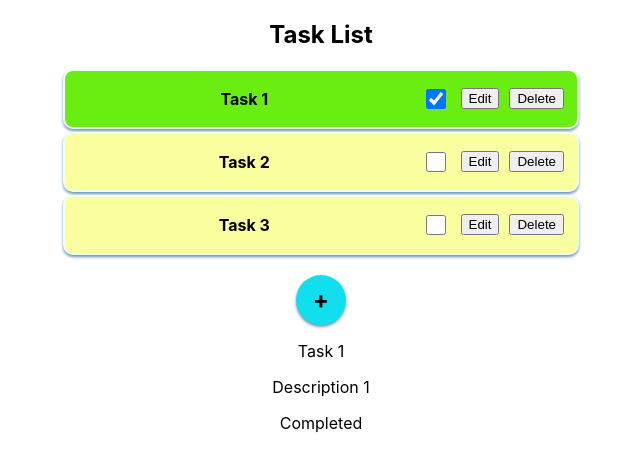
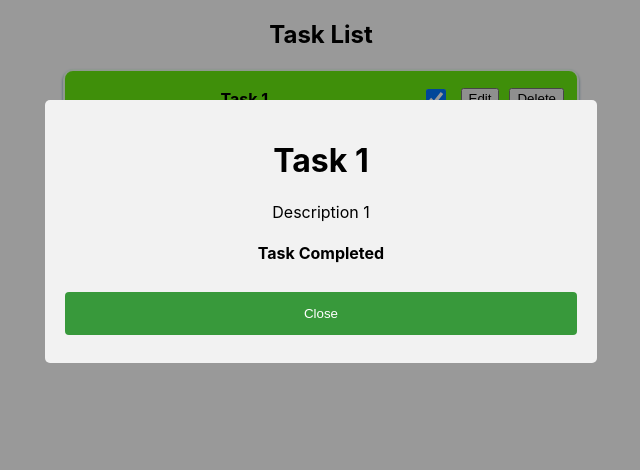
Before and after one commit to Hector-IoT/todo-app, a React (Create React App) app: page / in a window 1280 px wide. Both pictures are taken after a click on the element "Task 1". Shown: the top 470 px of the page, without its empty margins (319-959 px from the left). Built offline with nearby package versions, Linux system fonts and the light colour scheme.

Commit message:
Added some style to the preview component. Added a close button

```diff
--- a/src/App.css
+++ b/src/App.css
@@ -26,16 +26,3 @@
 .AddTaskButton:hover {
   background-color: rgb(32, 80, 240);
 }
-
-.TaskPreview{
-  width: 20%;
-    margin: 10px;
-    border: 10px solid rgb(3, 247, 3);
-    padding: 8px;
-    text-align: center;
-    background-color: rgb(18, 223, 238);
-    top: 0;
-    right:0;
-    position: absolute;
-    overflow: auto;
-}
--- a/src/App.js
+++ b/src/App.js
@@ -112,6 +112,12 @@ class App extends Component {
     });
   }
 
+  closePreview() {
+    this.setState({
+      taskToPreview: null,
+    });
+  }
+
   previewTask(index) {
     const tasks = [...this.state.tasks];
 
@@ -135,6 +141,7 @@ class App extends Component {
         <h2>Task List</h2>
 
         {taskList}
+
         <div
           className={"AddTaskButton"}
           onClick={() => this.createTask()}
@@ -143,9 +150,12 @@ class App extends Component {
         </div>
 
         {this.state.taskToPreview != null ? (
-          <TaskPreview
-            task={this.state.taskToPreview}
-          />
+          <div className="TaskPreview">
+            <TaskPreview
+              task={this.state.taskToPreview}
+              closePreview={() => this.closePreview()}
+            />
+          </div>
         ) : null}
 
         {this.state.taskToCreateOrModify != null ? (
--- a/src/components/TaskPreview.js
+++ b/src/components/TaskPreview.js
@@ -6,10 +6,14 @@ class TaskPreview extends React.Component {
     render() {
 
         return (
-            <div >
-                <p className={"TaskPreviewTitle"}>{this.props.task.title}</p>
+            <div className="container" >
+                <h1 className={"TaskPreviewTitle"}>{this.props.task.title}</h1>
                 <p className={"TaskPreviewDescription"}>{this.props.task.Description}</p>
-                <p className={"TaskPreviewComplete"}>{this.props.task.Completed ? "Completed" : "No Completed"}</p>
+                <h4 className={"TaskPreviewComplete"}>{this.props.task.Completed ? "Task Completed" : "Task no completed"}</h4>
+                <input onClick={() => {
+                    this.props.closePreview()
+                }
+                } type="button" value="Close" />
             </div>
         );
     }
--- a/src/css/TaskPreviewStyle.css
+++ b/src/css/TaskPreviewStyle.css
@@ -1,3 +1,11 @@
+.container{
+  width: 40%;
+  margin: auto;
+  border-radius: 5px;
+  background-color: #f2f2f2;
+  padding: 20px;
+}
+
 .TaskPreview {
   display: block;
   position: fixed;
```
